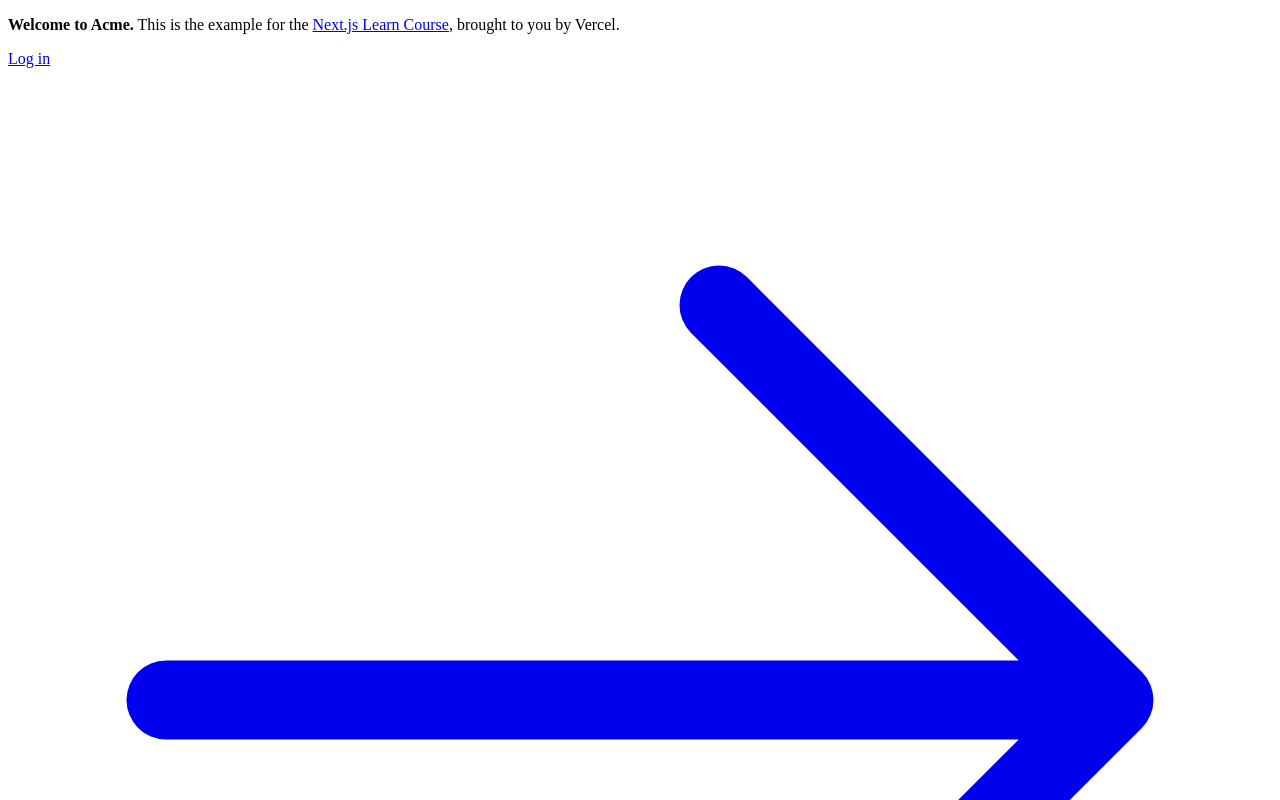
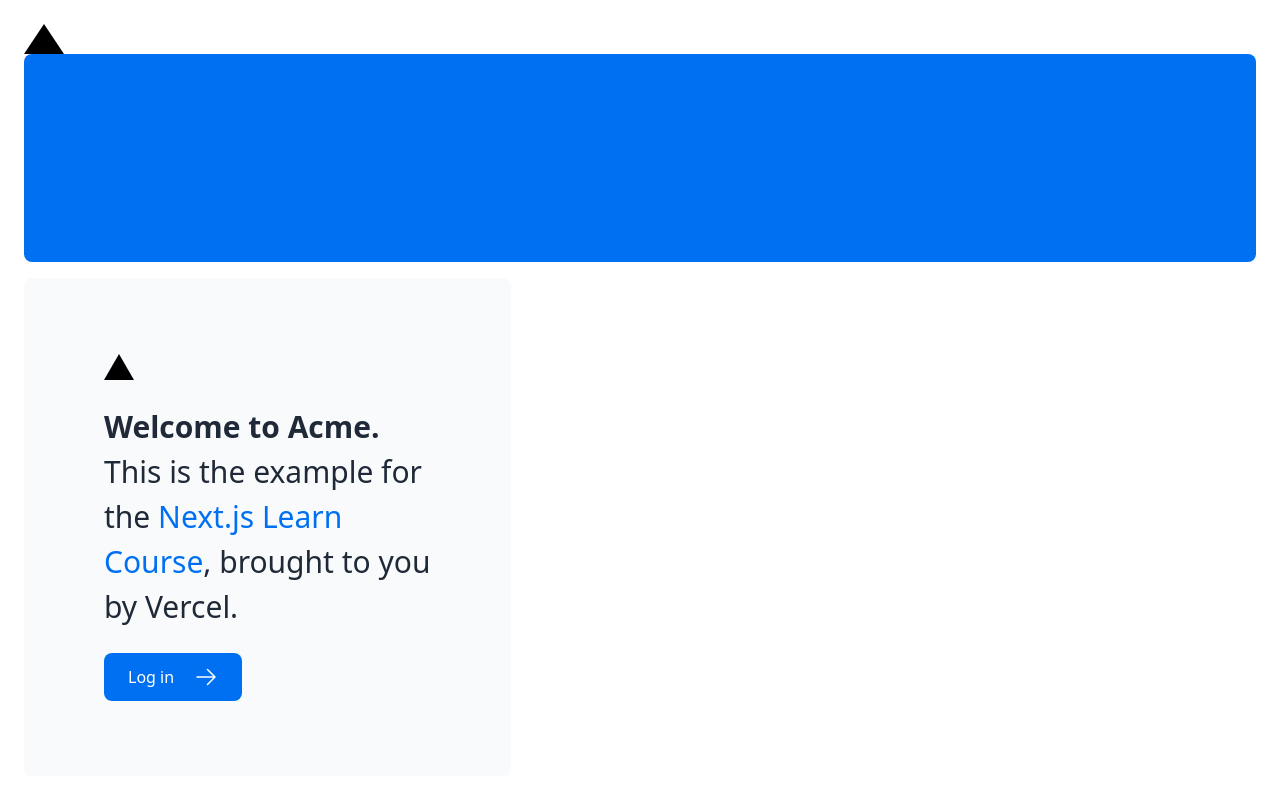
Before and after one commit to adrianoenache/learn-nextjs, a Next.js app in the folder app-router/nextjs-dashboard/: page / in a window 1280 px wide. Shown: the top 800 px of the page. Built offline with nearby package versions, Linux system fonts and the light colour scheme.

Commit message:
feat: enhance layout and styling for the Next.js dashboard with new components and CSS

```diff
--- a/app-router/nextjs-dashboard/app/page.tsx
+++ b/app-router/nextjs-dashboard/app/page.tsx
@@ -1,15 +1,41 @@
+// Import statements
 import AcmeLogo from '@/app/ui/acme-logo';
 import { ArrowRightIcon } from '@heroicons/react/24/outline';
 import Link from 'next/link';
+import styles from '@/app/ui/home.module.css'
 
+// Main Page Component
 export default function Page() {
+
+  // JSX structure
   return (
+
+    // Fragment wrapper
+    <>
+
+      {/* Main content area */}
       <main className="flex min-h-screen flex-col p-6">
+
+        {/* Decorative shape */}
+        <div className={styles.shape} />
+
+        {/* Logo area */}
         <div className="flex h-20 shrink-0 items-end rounded-lg bg-blue-500 p-4 md:h-52">
           {/* <AcmeLogo /> */}
         </div>
+
+        {/* Welcome section */}
         <div className="mt-4 flex grow flex-col gap-4 md:flex-row">
+
+          {/* Welcome text */}
           <div className="flex flex-col justify-center gap-6 rounded-lg bg-gray-50 px-6 py-10 md:w-2/5 md:px-20">
+
+            {/* Decorative triangle */}
+            <div
+              className="relative w-0 h-0 border-l-[15px] border-r-[15px] border-b-[26px] border-l-transparent border-r-transparent border-b-black"
+            />
+
+            {/* Welcome message */}
             <p className={`text-xl text-gray-800 md:text-3xl md:leading-normal`}>
               <strong>Welcome to Acme.</strong> This is the example for the{' '}
               <a href="https://nextjs.org/learn/" className="text-blue-500">
@@ -17,17 +43,28 @@
               </a>
               , brought to you by Vercel.
             </p>
+
+            {/* Login link */}
             <Link
               href="/login"
               className="flex items-center gap-5 self-start rounded-lg bg-blue-500 px-6 py-3 text-sm font-medium text-white transition-colors hover:bg-blue-400 md:text-base"
             >
               <span>Log in</span> <ArrowRightIcon className="w-5 md:w-6" />
             </Link>
+
           </div>
+
+          {/* Hero image area */}
           <div className="flex items-center justify-center p-6 md:w-3/5 md:px-28 md:py-12">
             {/* Add Hero Images Here */}
           </div>
+
         </div>
+
       </main>
+
+    </>
+
   );
+
 }
--- a/app-router/nextjs-dashboard/app/ui/global.css
+++ b/app-router/nextjs-dashboard/app/ui/global.css
@@ -1,18 +1,20 @@
+/* Import Tailwind CSS directives */
 @tailwind base;
 @tailwind components;
 @tailwind utilities;
 
+/* Remove spinner arrows from number input fields */
 input[type='number'] {
   -moz-appearance: textfield;
   appearance: textfield;
-}
 
-input[type='number']::-webkit-inner-spin-button {
+  &::-webkit-inner-spin-button {
     -webkit-appearance: none;
     margin: 0;
   }
 
-input[type='number']::-webkit-outer-spin-button {
+  &::-webkit-outer-spin-button {
     -webkit-appearance: none;
     margin: 0;
   }
+}
--- /dev/null
+++ b/app-router/nextjs-dashboard/app/ui/home.module.css
@@ -0,0 +1,8 @@
+/* home.module.css */
+.shape {
+  height: 0;
+  width: 0;
+  border-bottom: 30px solid black;
+  border-left: 20px solid transparent;
+  border-right: 20px solid transparent;
+}
```
Also changed, not shown: app-router/nextjs-dashboard/app/layout.tsx (+13 -0 lines), app-router/nextjs-dashboard/app/ui/invoices/status.tsx (+16 -0 lines). Lines whose indentation alone changed are shown as unchanged.
